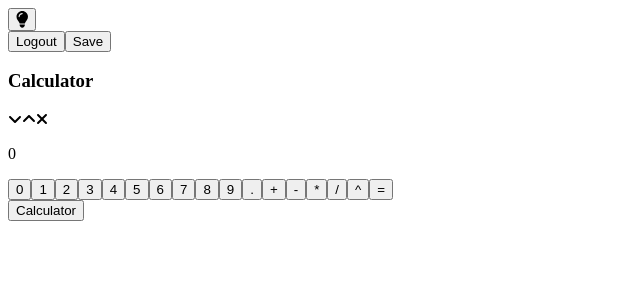
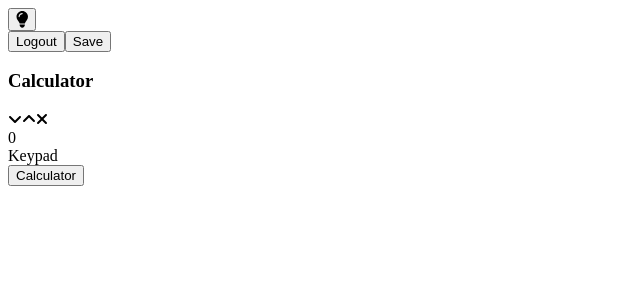
Before and after one commit to k4g4/Personal-Page, a React (Create React App) app in the folder client/: page / in a window 1280 px wide. Both pictures are taken after a click on the button "Calculator". Shown: the top 300 px of the page, without its empty margins (0-640 px from the left). Built offline with nearby package versions, Linux system fonts and the light colour scheme; no server answers; the HTML template or start-up script is replaced by a standard one.

Commit message:
coloring

```diff
--- a/client/src/cards/calculator.tsx
+++ b/client/src/cards/calculator.tsx
@@ -10,6 +10,7 @@ import {
   CardHeader,
   CardTitle,
 } from '@/utils/card'
+import type { PropsWithChildren } from 'react'
 
 Decimal.set({ precision: 100 })
 
@@ -182,37 +183,17 @@ export default function Calculator({
         <CardTitle>Calculator</CardTitle>
       </CardHeader>
       <CardContent>
-        <p>{displayState(state)}</p>
+        <Panel>{displayState(state)}</Panel>
+        <Keypad />
       </CardContent>
-      <CardFooter>
-        <div className='flex gap-4 flex-wrap'>
-          {(
-            [
-              0,
-              1,
-              2,
-              3,
-              4,
-              5,
-              6,
-              7,
-              8,
-              9,
-              '.',
-              '+',
-              '-',
-              '*',
-              '/',
-              '^',
-              '=',
-            ] as const
-          ).map((input) => (
-            <Button key={input} onClick={onInput(input)}>
-              {input}
-            </Button>
-          ))}
-        </div>
-      </CardFooter>
     </Card>
   )
 }
+
+const Panel = ({ children }: PropsWithChildren) => {
+  return <>{children}</>
+}
+
+const Keypad = () => {
+  return <div>Keypad</div>
+}
```
Also changed, not shown: client/input.css (+8 -8 lines).
